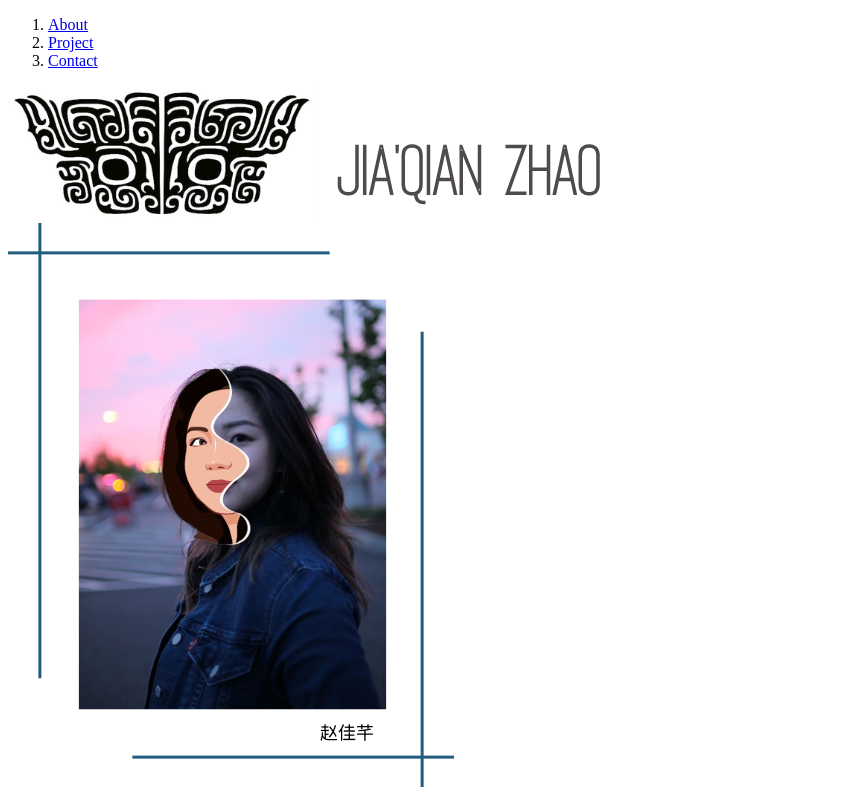
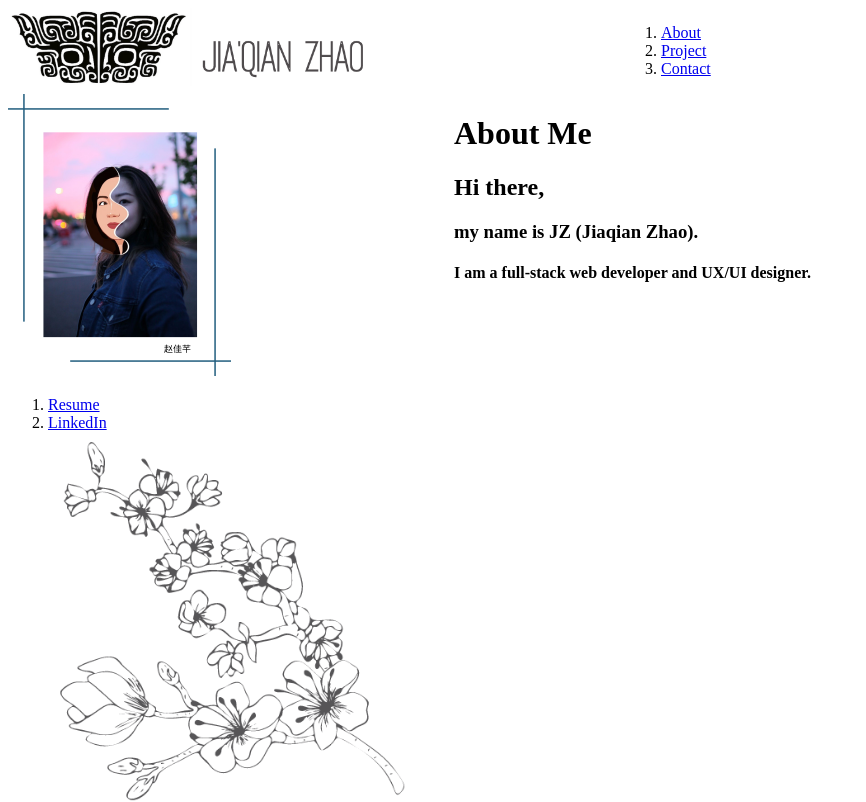
Before and after one commit to JZSweet/jz-portfolio2.0, a React (Create React App) app: page / in a window 1280 px wide. Shown: the top 802 px of the page, without its empty margins (0-866 px from the left). Built offline with nearby package versions, Linux system fonts and the light colour scheme.

Commit message:
add css stylesheet to the file, set homepage divs position

```diff
--- a/src/components/Footer.js
+++ b/src/components/Footer.js
@@ -1,6 +1,7 @@
 import React, { Component } from 'react';
 import Breadcrumb from 'react-bootstrap/Breadcrumb';
 import Foot from './img/Footer.png';
+import './css/style.css';
 
 
 
@@ -8,10 +9,10 @@ class Footer extends Component {
   render() {
     return (
       <Breadcrumb>
-        <Breadcrumb.Item href="#">Resume</Breadcrumb.Item>
-        <Breadcrumb.Item href="#">LinkedIn</Breadcrumb.Item>
-        <div className="footer" >
-          <img className='d-block w-100'
+        <Breadcrumb.Item href='#'>Resume</Breadcrumb.Item>
+        <Breadcrumb.Item href='#'>LinkedIn</Breadcrumb.Item>
+        <div className='footer' >
+          <img className='d-block w-50'
             id='footerpic'
             src={Foot}
             alt='footer img' />
--- a/src/components/Header.js
+++ b/src/components/Header.js
@@ -10,12 +10,8 @@ class Header extends Component {
     render() {
         return (
             <Container>
-                <Row md={4}>
-                    <Col>
-                        <Navbar />
-                    </Col>
-
-                    <Col xs={6}>
+                <Row>
+                    <Col md={4}>
                         <div className='header' >
                             <img className='d-block w-100'
                                 id='tt'
@@ -28,6 +24,10 @@ class Header extends Component {
                                 alt='Header img2' />
                         </div>
                     </Col>
+
+                    <Col md={{ span: 4, offset: 4 }}>
+                        <Navbar />
+                    </Col>
                 </Row>
             </Container>
         );
--- /dev/null
+++ b/src/components/css/style.css
@@ -0,0 +1,28 @@
+#tt {
+    max-width: 30%;
+    height: auto;
+}
+
+#name {
+    max-width: 30%;
+    height: auto;
+}
+
+#jz1 {
+    max-width: 50%;
+    height: auto;
+}
+
+#footerpic {
+    max-width: 30%;
+    height: auto;
+}
+
+#navitem {
+    position: right !important;
+}
+
+.row {
+    display: flex;
+    flex-direction: row;
+}
```
